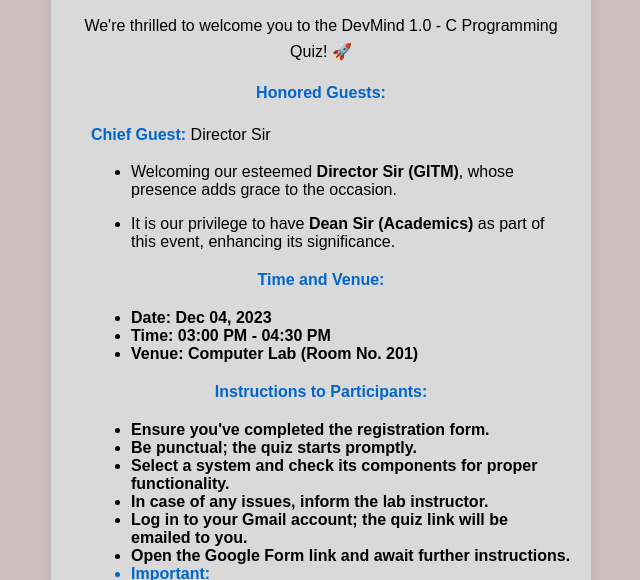
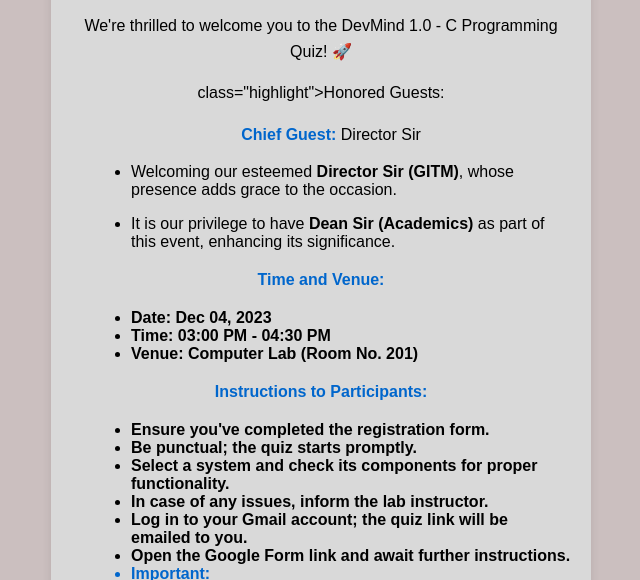
Before and after one commit to iamadityaupadhyay/QUIZ, a plain HTML site: page index.html in a window 1280 px wide. Shown: the part 210-790 px from the top of the page, without its empty margins (319-959 px from the left). Drawn offline with Linux system fonts and the light colour scheme.

Commit message:
Update index.html

```diff
--- a/index.html
+++ b/index.html
@@ -78,10 +78,10 @@
 
         <p>Hello,</p>
         <p>We're thrilled to welcome you to the DevMind 1.0 - C Programming Quiz! 🚀</p>
-        <p class="highlight">Honored Guests:</p>
+        <p> class="highlight">Honored Guests:</p>
 
         <div style="text-align: left; margin-left: 20px;">
-            <p><span class="highlight">Chief Guest:</span> Director Sir</p>
+            <p align="center" ><span class="highlight">Chief Guest:</span> Director Sir</p>
             <ul>
             <li>Welcoming our esteemed <b>Director Sir (GITM)</b>, whose presence adds
                 grace to
```
